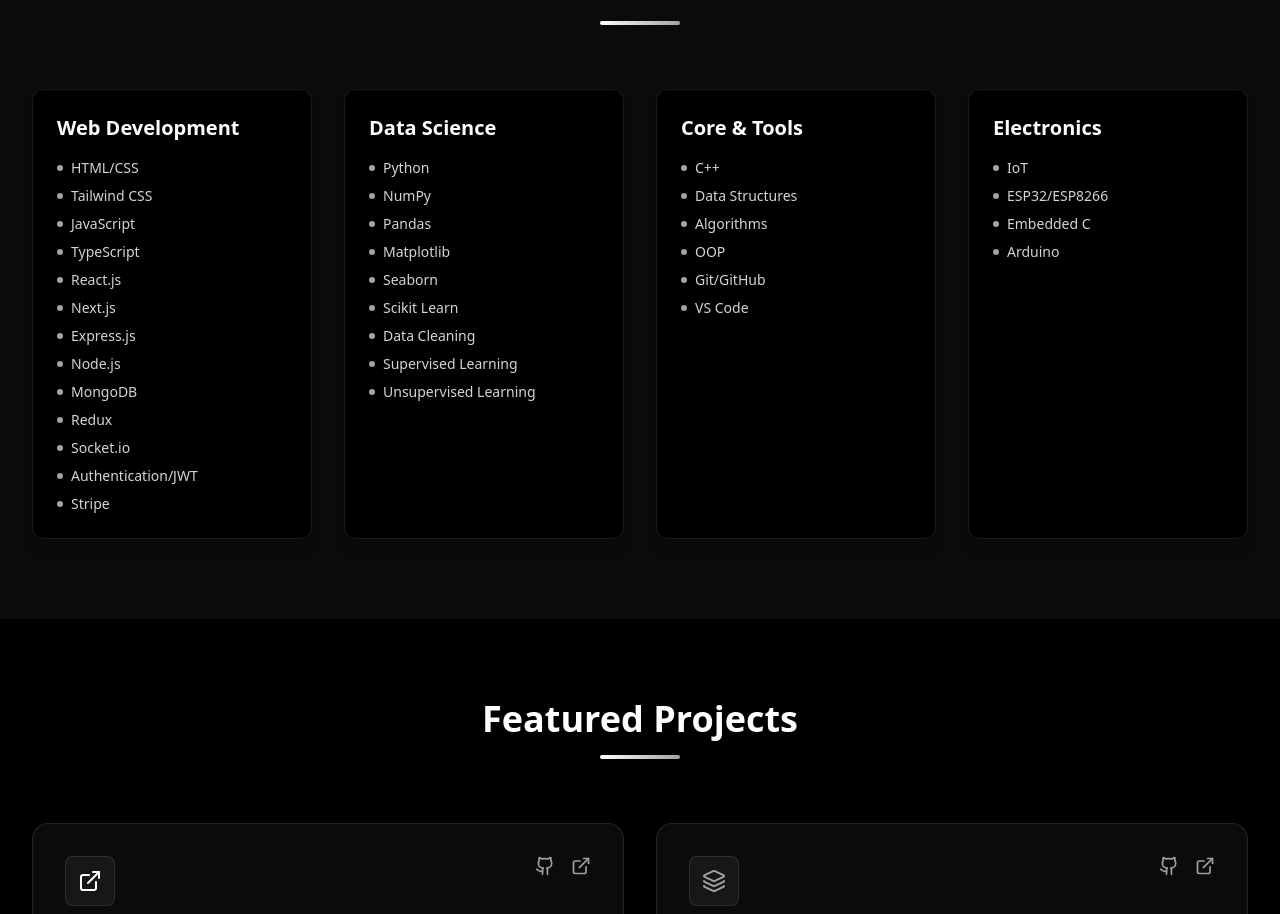
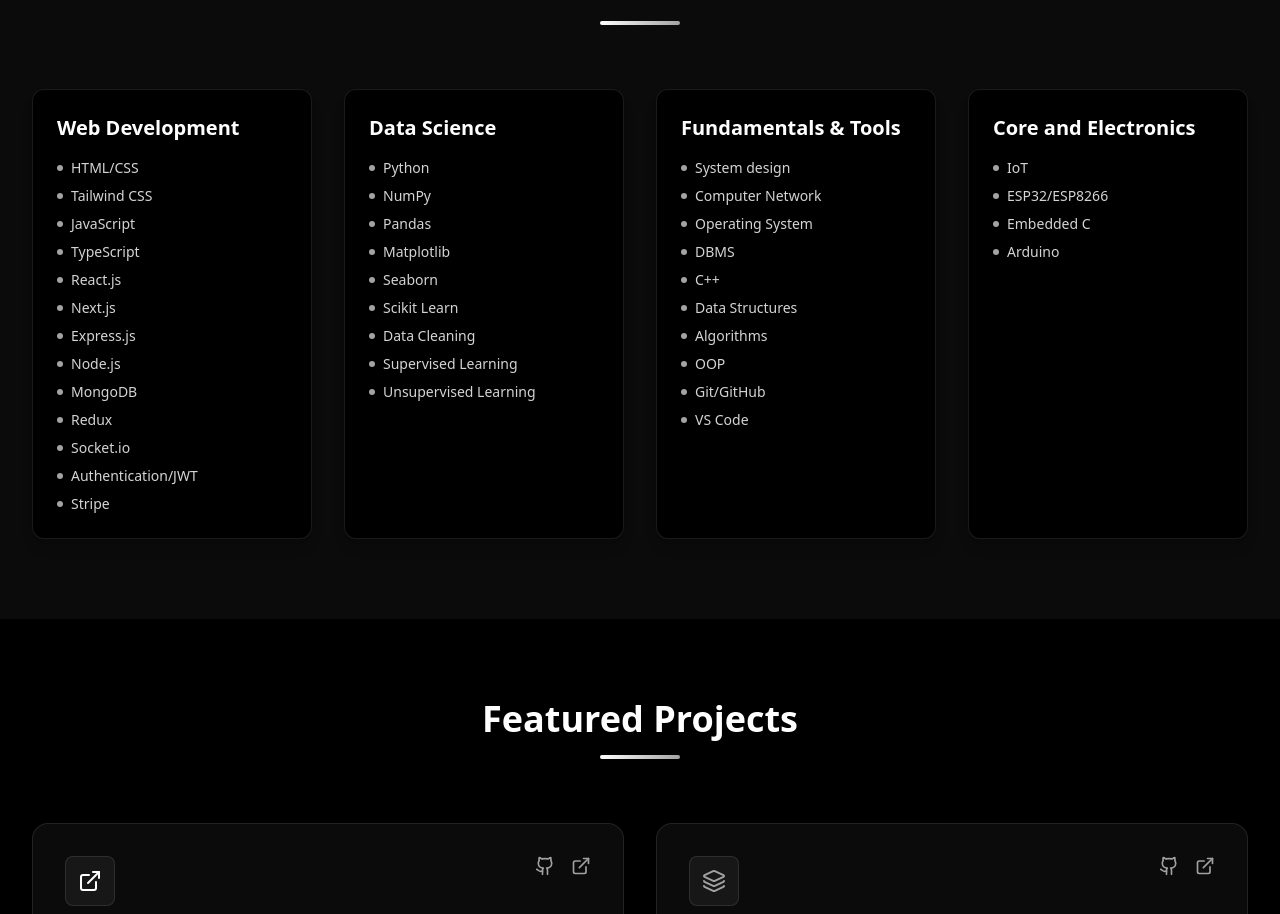
Before and after one commit to PriyanshiNmeher/portfolio, a Next.js app: page / in a window 1280 px wide. Shown: the part 1847-2761 px from the top of the page. Built offline with nearby package versions, Linux system fonts and the light colour scheme.

Commit message:
Update Skills.tsx

```diff
--- a/src/components/Skills.tsx
+++ b/src/components/Skills.tsx
@@ -13,11 +13,11 @@ const skillsData = {
         "Seaborn", "Scikit Learn", "Data Cleaning",
         "Supervised Learning", "Unsupervised Learning"
     ],
-    "Core & Tools": [
-        "C++", "Data Structures", "Algorithms",
+    "Fundamentals & Tools": [
+        "System design","Computer Network","Operating System","DBMS","C++", "Data Structures", "Algorithms",
         "OOP", "Git/GitHub", "VS Code"
     ],
-    "Electronics": [
+    "Core and Electronics": [
         "IoT", "ESP32/ESP8266", "Embedded C", "Arduino"
     ]
 };
```
